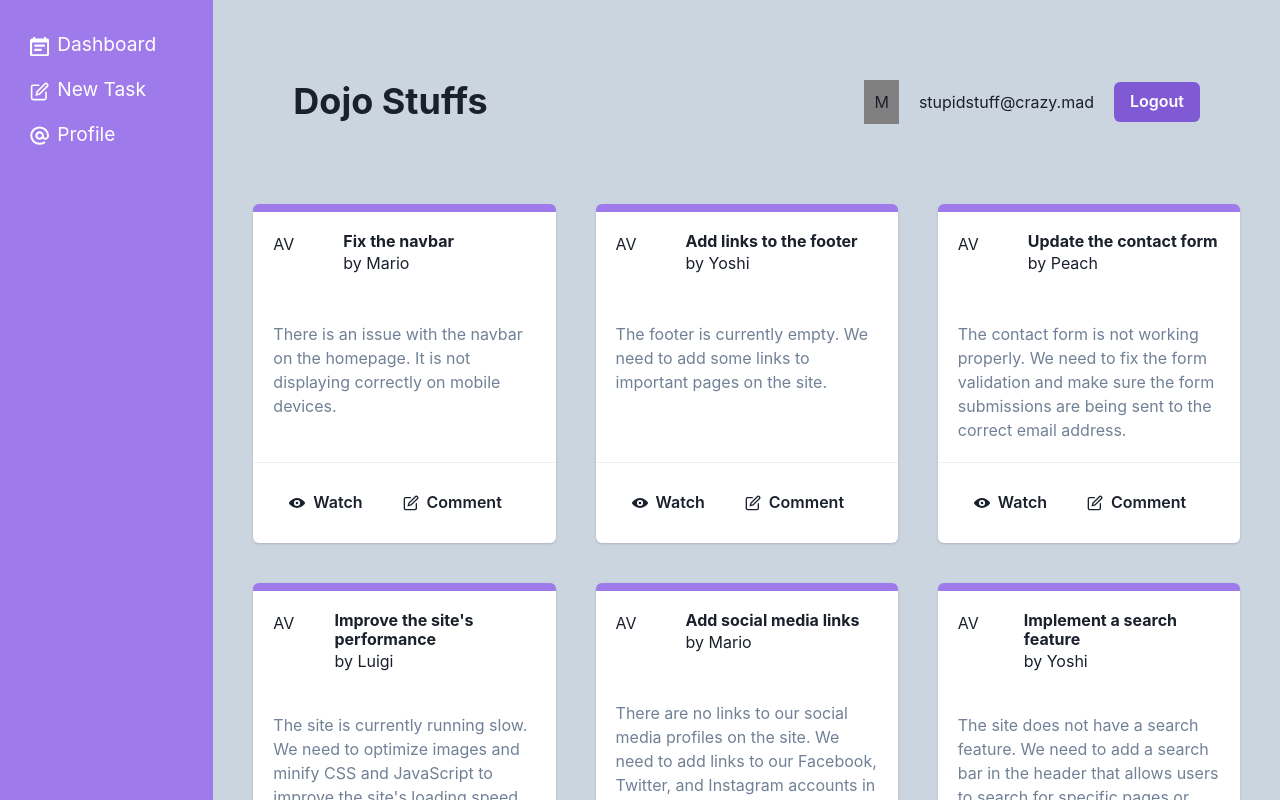
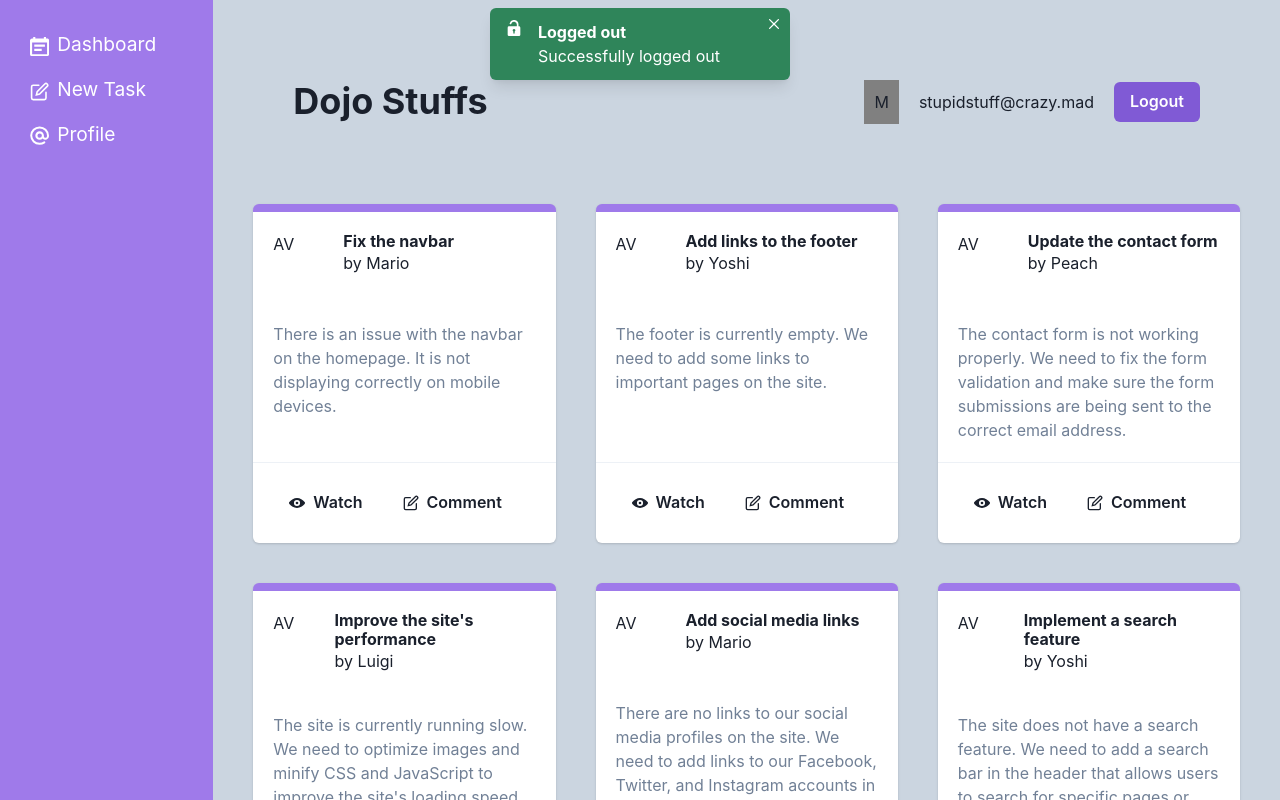
Before and after one commit to ChukwumaKingsley/dojo, a React (Vite) app: page / in a window 1280 px wide. Both pictures are taken after a click on the button "Logout". Shown: the top 800 px of the page. Built offline with nearby package versions, Linux system fonts and the light colour scheme; data requests are answered from the project's data file.

Commit message:
Part 10: Toast

```diff
--- a/src/components/Navbar.jsx
+++ b/src/components/Navbar.jsx
@@ -1,6 +1,22 @@
-import { Box, Button, Flex, HStack, Heading, Spacer, Text } from "@chakra-ui/react";
+import { UnlockIcon } from "@chakra-ui/icons";
+import { Box, Button, Flex, HStack, Heading, Spacer, Text, useToast } from "@chakra-ui/react";
 
 export default function Navbar() {
+
+  const toast = useToast()
+
+  const showToast = () => {
+    toast({
+      title: 'Logged out',
+      description: 'Successfully logged out',
+      duration: 5000,
+      isClosable: true,
+      status: 'success',
+      position: 'top',
+      icon: <UnlockIcon />,
+    })
+  }
+
   return (
     <Flex as='nav' p={10} alignItems={"center"} marginBottom={"40px"}>
         <Heading as={"h1"}>Dojo Stuffs</Heading>
@@ -8,7 +24,7 @@
         <HStack spacing={"20px"}>
             <Box bg={'gray'} p={"10px"} >M</Box>
             <Text>stupidstuff@crazy.mad</Text>
-            <Button colorScheme="purple" >Logout</Button>
+            <Button colorScheme="purple" onClick={showToast}>Logout</Button>
         </HStack>
     </Flex>
   )
```
